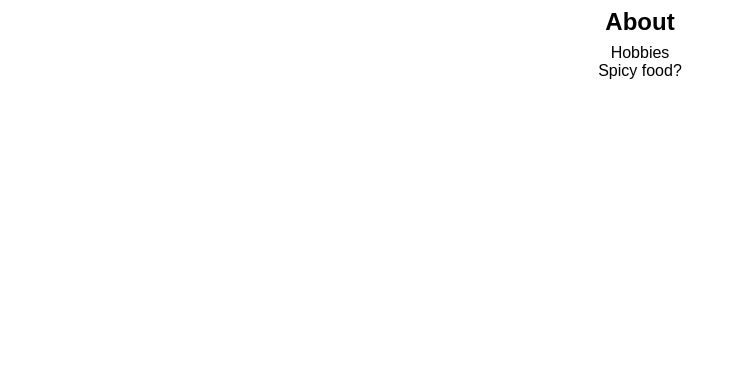
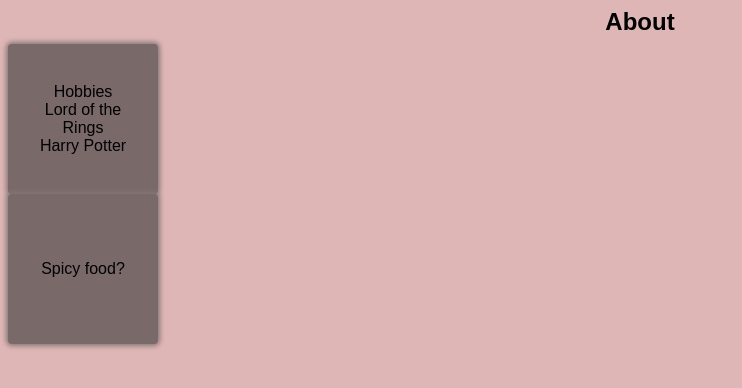
Before and after one commit to michieet/aboutme, a React (Create React App) app in the folder about-me/: page /aboutme in a window 1280 px wide. Shown: the top 388 px of the page, without its empty margins (0-742 px from the left). Built offline with nearby package versions, Linux system fonts and the light colour scheme.

Commit message:
Update About.js
Added card styling

```diff
--- /dev/null
+++ b/about-me/src/about.css
@@ -0,0 +1,26 @@
+body {
+    background-color: rgb(223, 182, 182);
+}
+
+.card {
+    display: flex;
+    justify-content: center;
+    align-items: center;
+    position: relative;
+    border-radius: 0.25rem;
+    box-shadow: 0 0 5px 2px rgb(133, 120, 120);
+    background-color: rgb(122, 105, 105);
+    height: 150px;
+    width: 150px;
+}
+
+.card .front,
+.card .back {
+    position: absolute;
+    padding: 1rem;
+    backface-visibility: hidden;
+}
+
+.card .back {
+    transform: rotateY(180deg);
+}
--- a/about-me/src/components/flashcard.js
+++ b/about-me/src/components/flashcard.js
@@ -6,9 +6,21 @@ export default function Flashcard({ flashcard }) {
 
   return (
     //Swapping flip to not flip
-    <div onClick={() => setFlip(!flip)}>
-    {/* If flip is true then show 'ans', if not, show title */}
-      {flip ? flashcard.ans : flashcard.title}
+    <div
+    //Have a class of 'card' for every card, and class of 'flip' if flip is true, otherwise nothing extra
+        className={`card ${flip ? 'flip' : ''}`}
+        onClick={() => setFlip(!flip)}>
+    <div className='front'>
+        {flashcard.title}
+        <div className='flashcard-opts'>
+            {flashcard.opts.map(opt => {
+                return <div className='flashcard-opt'>{opt}</div>
+            })}
+        </div>
+    </div>
+    <div className='back'>{flashcard.ans}</div>
+    {/* If flip is true then show 'ans', if not, show title
+      {flip ? flashcard.ans : flashcard.title} */}
     </div>
   );
 };
--- a/about-me/src/pages/about.js
+++ b/about-me/src/pages/about.js
@@ -1,6 +1,7 @@
 import { useState } from "react";
 import FlashcardList from "../components/flashcardList";
 import Flashcard from "../components/flashcard";
+import '../about.css';
 
 export default function About() {
 
@@ -21,12 +22,19 @@ const FLASHCARD = [
     {
         id: 1,
         title: 'Hobbies',
-        ans: 'Movies'
+        ans: 'Movies',
+        opts: [
+            'Lord of the Rings',
+            'Harry Potter'
+        ]
     },
     {
         id: 2,
         title: 'Spicy food?',
-        ans: 'YES'
+        ans: 'YES',
+        opts: [
+
+        ]
     },
 
 ]
```
